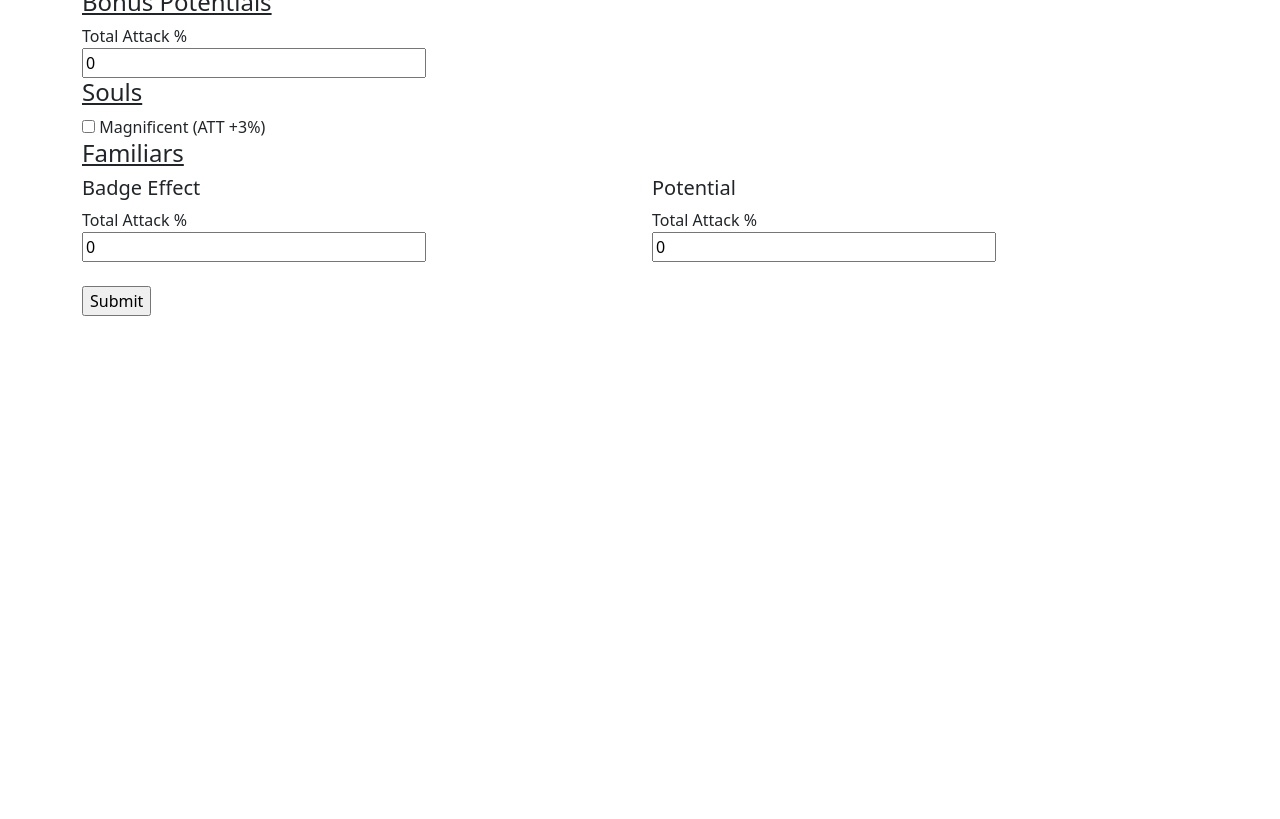
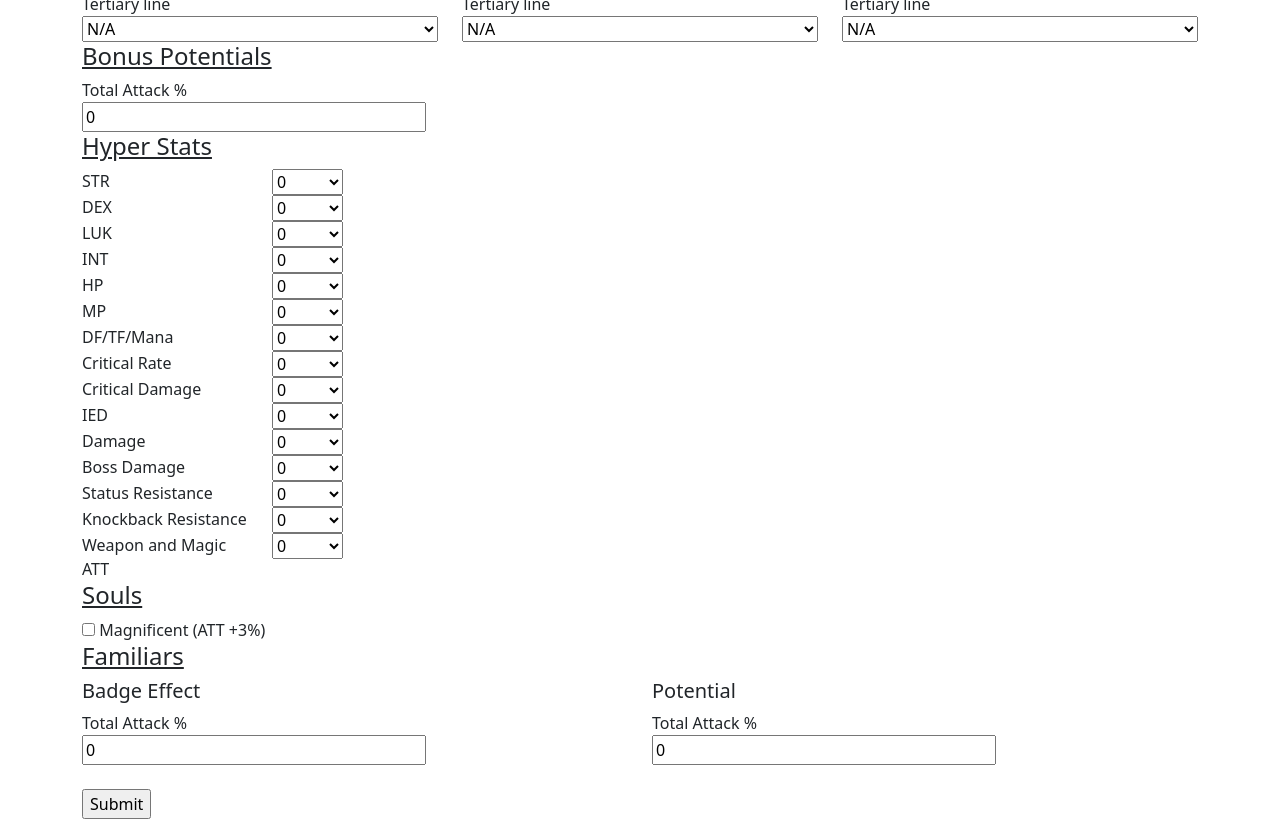
Before and after one commit to danielfhe/danielfhe.github.io, a React (Create React App) app in the folder stat-equivalence/: page / in a window 1280 px wide. Shown: the part 580-1399 px from the top of the page. Before the commit the page ends 896 px from the top, so only its background shows below. Built offline with nearby package versions, Linux system fonts and the light colour scheme.

Commit message:
Bring hyper stats to ui - DH

```diff
--- a/stat-equivalence/src/App.css
+++ b/stat-equivalence/src/App.css
@@ -1,7 +1,4 @@
 .App-Body {
-  width: 100%;
-  margin-right: auto;
-  margin-left: auto;
 }
 
 #Dropdown-Selector {
--- a/stat-equivalence/src/App.js
+++ b/stat-equivalence/src/App.js
@@ -11,7 +11,7 @@ import FormulaUtils from './FormulaUtils';
 
 function App() {
   const [selectedClass, setSelectedClass] = useState('Adele');
-  const [weapon, setWeapon] = useState('BladeCaster');
+  const [weapon, setWeapon] = useState('Bladecaster');
   const [stats, setStats] = useState({
     level: 0,
     hp: 0,
@@ -21,6 +21,10 @@ function App() {
     dex: 0,
     luk: 0,
     int: 0,
+    percentStr: 0,
+    percentDex: 0,
+    percentLuk: 0,
+    percentInt: 0,
     dmgPercent: 0,
     finalDmg: 0,
     ied: 0,
@@ -49,6 +53,25 @@ function App() {
       primaryLine: 'N/A',
       secondaryLine: 'N/A',
       tertiaryLine: 'N/A'
+    },
+    hyper: {
+      str: 0,
+      dex: 0,
+      int: 0,
+      luk: 0,
+      hp: 0,
+      mp: 0,
+      dftfmana: 0,
+      critRate: 0,
+      critDmg: 0,
+      ied: 0,
+      dmg: 0,
+      bossDmg: 0,
+      statusResistance: 0,
+      knockbackResistance: 0,
+      jobAtt: 0,
+      bonuxExp: 0,
+      arcaneForce: 0
     }
   });
 
@@ -70,7 +93,11 @@ function App() {
     const statValue = FormulaUtils.getStatValue(selectedClass, primaryStatArray.reduce((a, b) => a + b, 0), secondaryStatArray.reduce((a, b) => a + b, 0));
     const totalJobAttack = FormulaUtils.getTotalJobAttack(stats.upperShownDmgRange, weaponMultiplier, statValue, stats.dmgPercent, stats.finalDmg)
     const attack = totalJobAttack / (attackPercent / 100);
-    const dmgPercent = 0; // damage percent + class damage percent
+    const dmgPercent = stats.dmgPercent + classInfo.dmgPercent; // damage percent + class damage percent
+
+    const secondaryPercentsAsMultiplier = classInfo.secondary.map(sec => (100.0 + stats[sec.toLowerCase()]) / 100 );
+    const primaryPercents = classInfo.primary.map(pri => stats[pri.toLowerCase()] );
+    const finalStats =
 
     console.log(primaryStatArray);
   }
@@ -95,6 +122,12 @@ function App() {
               <Col><StatBox statName={'DEX'} stat={stats.dex} type={'number'} setStatValue={s => {setStats({...stats, dex: Number(s)})}}/></Col>
               <Col><StatBox statName={'LUK'} stat={stats.luk} type={'number'} setStatValue={s => {setStats({...stats, luk: Number(s)})}}/></Col>
               <Col><StatBox statName={'INT'} stat={stats.int} type={'number'} setStatValue={s => {setStats({...stats, int: Number(s)})}}/></Col>
+            </Row>
+            <Row>
+              <Col><StatBox statName={'STR% on equips'} stat={stats.percentStr} type={'number'} setStatValue={s => {setStats({...stats, percentStr: Number(s)})}}/></Col>
+              <Col><StatBox statName={'DEX% on equips'} stat={stats.percentDex} type={'number'} setStatValue={s => {setStats({...stats, percentDex: Number(s)})}}/></Col>
+              <Col><StatBox statName={'LUK% on equips'} stat={stats.percentLuk} type={'number'} setStatValue={s => {setStats({...stats, percentLuk: Number(s)})}}/></Col>
+              <Col><StatBox statName={'INT% on equips'} stat={stats.percentInt} type={'number'} setStatValue={s => {setStats({...stats, percentInt: Number(s)})}}/></Col>
             </Row>
             <Row>
               <Col><StatBox statName={'Damage %'} stat={stats.dmgPercent} type={'number'} setStatValue={s => {setStats({...stats, dmgPercent: Number(s)})}}/></Col>
@@ -137,6 +170,67 @@ function App() {
             <Row>
               <Col><StatBox statName={'Total Attack %'} stat={stats.bonusPotentialAtt} type={'number'} setStatValue={s => {setStats({...stats, bonusPotentialAtt: Number(s)})}}/></Col>
             </Row>
+            <Row><Col><h4><u>Hyper Stats</u></h4></Col></Row>
+            <Row>
+              <Col md={{span: 2, offset: 0}}>STR</Col>
+              <Col md={1}><DropdownSelector optionsList={Array.from({length: 16}, (v, i) => i)} selected={stats.hyper.str} setSelected={s => {setStats({...stats, hyper: {...stats.hyper, str: s}})}}/></Col>
+            </Row>
+            <Row>
+              <Col md={{span: 2, offset: 0}}>DEX</Col>
+              <Col md={1}><DropdownSelector optionsList={Array.from({length: 16}, (v, i) => i)} selected={stats.hyper.dex} setSelected={s => {setStats({...stats, hyper: {...stats.hyper, dex: s}})}}/></Col>
+            </Row>
+            <Row>
+              <Col md={{span: 2, offset: 0}}>LUK</Col>
+              <Col md={1}><DropdownSelector optionsList={Array.from({length: 16}, (v, i) => i)} selected={stats.hyper.luk} setSelected={s => {setStats({...stats, hyper: {...stats.hyper, luk: s}})}}/></Col>
+            </Row>
+            <Row>
+              <Col md={{span: 2, offset: 0}}>INT</Col>
+              <Col md={1}><DropdownSelector optionsList={Array.from({length: 16}, (v, i) => i)} selected={stats.hyper.int} setSelected={s => {setStats({...stats, hyper: {...stats.hyper, int: s}})}}/></Col>
+            </Row>
+            <Row>
+              <Col md={{span: 2, offset: 0}}>HP</Col>
+              <Col md={1}><DropdownSelector optionsList={Array.from({length: 16}, (v, i) => i)} selected={stats.hyper.hp} setSelected={s => {setStats({...stats, hyper: {...stats.hyper, hp: s}})}}/></Col>
+            </Row>
+            <Row>
+              <Col md={{span: 2, offset: 0}}>MP</Col>
+              <Col md={1}><DropdownSelector optionsList={Array.from({length: 16}, (v, i) => i)} selected={stats.hyper.mp} setSelected={s => {setStats({...stats, hyper: {...stats.hyper, mp: s}})}}/></Col>
+            </Row>
+            <Row>
+              <Col md={{span: 2, offset: 0}}>DF/TF/Mana</Col>
+              <Col md={1}><DropdownSelector optionsList={Array.from({length: 11}, (v, i) => i)} selected={stats.hyper.dftfmana} setSelected={s => {setStats({...stats, hyper: {...stats.hyper, dftfmana: s}})}}/></Col>
+            </Row>
+            <Row>
+              <Col md={{span: 2, offset: 0}}>Critical Rate</Col>
+              <Col md={1}><DropdownSelector optionsList={Array.from({length: 16}, (v, i) => i)} selected={stats.hyper.critRate} setSelected={s => {setStats({...stats, hyper: {...stats.hyper, critRate: s}})}}/></Col>
+            </Row>
+            <Row>
+              <Col md={{span: 2, offset: 0}}>Critical Damage</Col>
+              <Col md={1}><DropdownSelector optionsList={Array.from({length: 16}, (v, i) => i)} selected={stats.hyper.critDmg} setSelected={s => {setStats({...stats, hyper: {...stats.hyper, critDmg: s}})}}/></Col>
+            </Row>
+            <Row>
+              <Col md={{span: 2, offset: 0}}>IED</Col>
+              <Col md={1}><DropdownSelector optionsList={Array.from({length: 16}, (v, i) => i)} selected={stats.hyper.ied} setSelected={s => {setStats({...stats, hyper: {...stats.hyper, ied: s}})}}/></Col>
+            </Row>
+            <Row>
+              <Col md={{span: 2, offset: 0}}>Damage</Col>
+              <Col md={1}><DropdownSelector optionsList={Array.from({length: 16}, (v, i) => i)} selected={stats.hyper.dmg} setSelected={s => {setStats({...stats, hyper: {...stats.hyper, dmg: s}})}}/></Col>
+            </Row>
+            <Row>
+              <Col md={{span: 2, offset: 0}}>Boss Damage</Col>
+              <Col md={1}><DropdownSelector optionsList={Array.from({length: 16}, (v, i) => i)} selected={stats.hyper.bossDmg} setSelected={s => {setStats({...stats, hyper: {...stats.hyper, bossDmg: s}})}}/></Col>
+            </Row>
+            <Row>
+              <Col md={{span: 2, offset: 0}}>Status Resistance</Col>
+              <Col md={1}><DropdownSelector optionsList={Array.from({length: 16}, (v, i) => i)} selected={stats.hyper.statusResistance} setSelected={s => {setStats({...stats, hyper: {...stats.hyper, statusResistance: s}})}}/></Col>
+            </Row>
+            <Row>
+              <Col md={{span: 2, offset: 0}}>Knockback Resistance</Col>
+              <Col md={1}><DropdownSelector optionsList={Array.from({length: 16}, (v, i) => i)} selected={stats.hyper.knockbackResistance} setSelected={s => {setStats({...stats, hyper: {...stats.hyper, knockbackResistance: s}})}}/></Col>
+            </Row>
+            <Row>
+              <Col md={{span: 2, offset: 0}}>Weapon and Magic ATT</Col>
+              <Col md={1}><DropdownSelector optionsList={Array.from({length: 16}, (v, i) => i)} selected={stats.hyper.jobAtt} setSelected={s => {setStats({...stats, hyper: {...stats.hyper, jobAtt: s}})}}/></Col>
+            </Row>
             <Row><Col><h4><u>Souls</u></h4></Col></Row>
             <Row>
               <Col><input type="checkbox" checked={stats.magnificentSoul} onChange={s => {setStats({...stats, magnificentSoul: !stats.magnificentSoul})}}/> Magnificent (ATT +3%)</Col>
```
